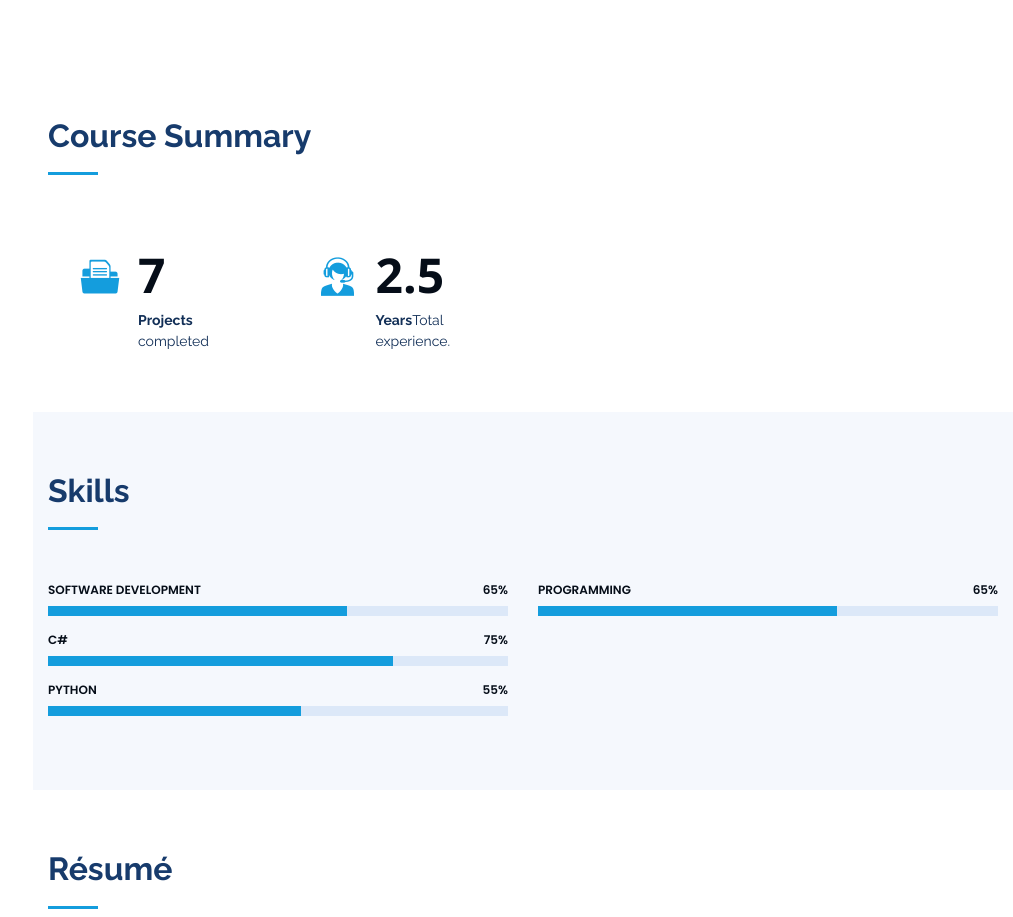
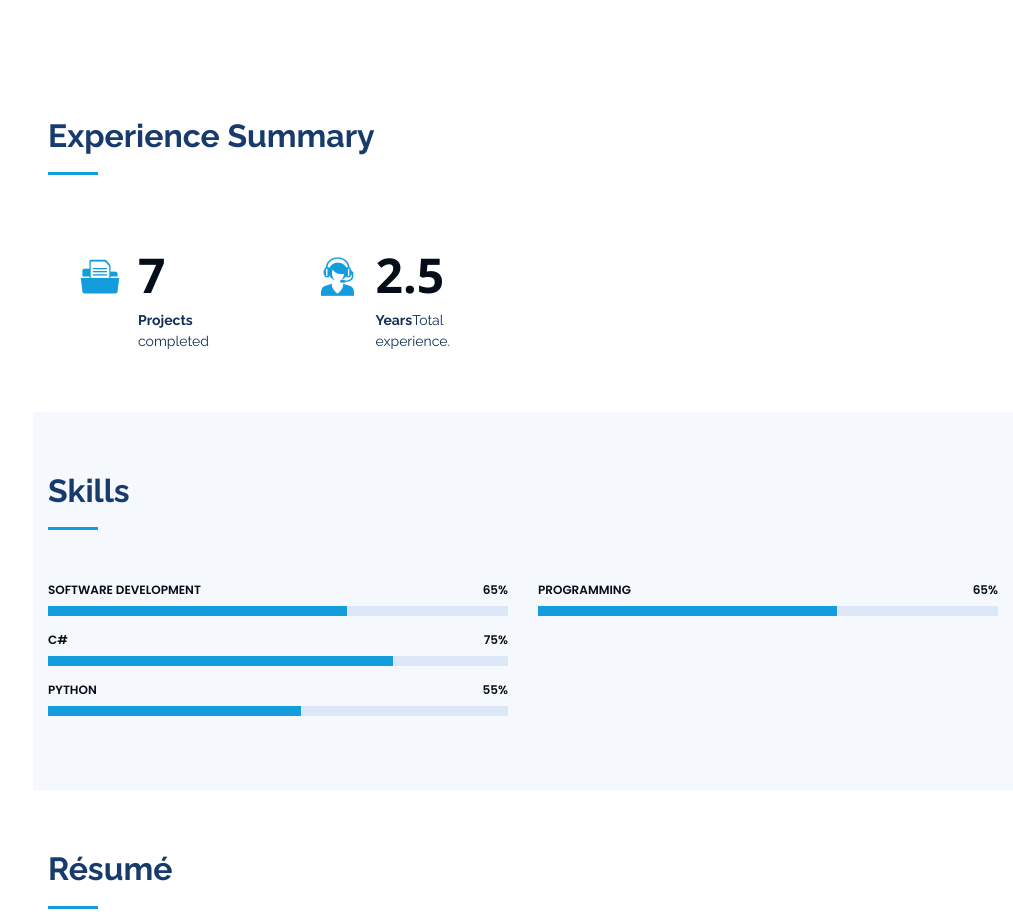
Before and after one commit to mr-zero0/aman, a plain HTML site: page index.html in a window 1280 px wide. Shown: the part 1409-2326 px from the top of the page, without its empty margins (267-1280 px from the left). Drawn offline with nearby package versions, Linux system fonts and the light colour scheme.

Commit message:
Update index.html

```diff
--- a/index.html
+++ b/index.html
@@ -90,7 +90,7 @@
     <section id="facts" class="facts">
       <div class="container">
         <div class="section-title">
-          <h2>Course Summary</h2>
+          <h2>Experience Summary</h2>
                   </div>
         <div class="row no-gutters">
           <div class="col-lg-3 col-md-6 d-md-flex align-items-md-stretch" data-aos="fade-up" data-aos-delay="200">
```
